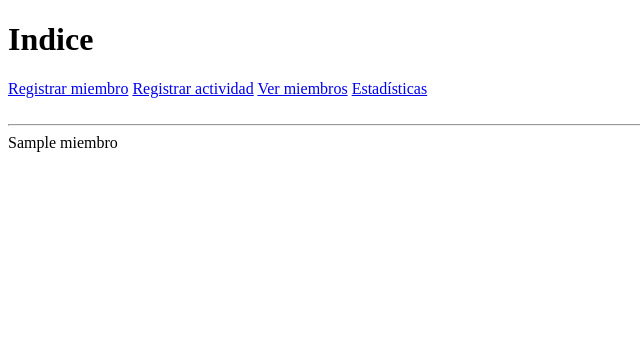
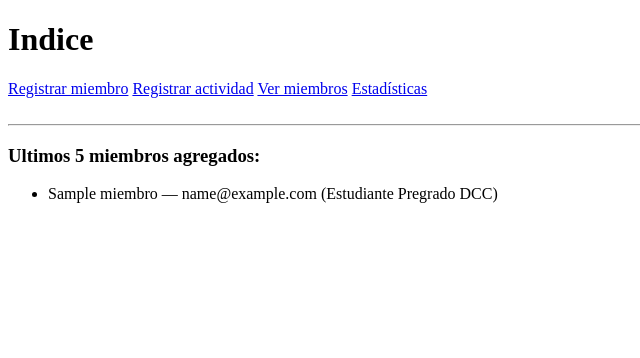
Before and after one commit to JosefinaE/desarrollo_web_josefina_errazuriz, a Flask app: page / in a window 1280 px wide. Shown: the top 358 px of the page, without its empty margins (0-640 px from the left). Run offline with Flask 3, Linux system fonts and the light colour scheme; tables that the repository leaves empty hold one stand-in row (values such as "Sample post").

Commit message:
minor changes

```diff
--- a/app.py
+++ b/app.py
@@ -7,6 +7,13 @@ from validators import validar_miembro
 
 app = Flask(__name__, template_folder="./templates", static_folder="./static")
 app.config["SECRET_KEY"] = "ñkdalksdo0akoriqworkdaslmlkadpñ"
+
+map_tipo_miembro = {
+    "estudiante_pre": "Estudiante Pregrado",
+    "estudiante_post": "Estudiante Postgrado",
+    "funcionario": "Funcionario",
+    "academico": "Academico",
+}
 
 
 def getSession():
@@ -21,7 +28,7 @@ def home():
     last_5_miembros = session.scalars(
         select(Miembro).order_by(Miembro.fecha_registro.desc()).limit(5)
     )
-    return render_template("index.html", miembros=last_5_miembros)
+    return render_template("index.html", miembros=last_5_miembros, map_tipo_miembro=map_tipo_miembro)
 
 
 @app.route("/register", methods=["POST", "GET"])
@@ -73,7 +80,10 @@ def registrar_actividad():
 
 @app.route("/")
 def listado_miembros():
-    return render_template("miembros.html")
+    session = getSession()
+    miembros = session.scalars(select(Miembro).order_by(Miembro.nombre)).all()
+
+    return render_template("miembros.html", miembros=miembros,map_tipo_miembro=map_tipo_miembro)
 
 
 @app.route("/")
--- a/templates/base.html
+++ b/templates/base.html
@@ -12,7 +12,7 @@
     <nav>
         <a href="{{url_for('registrar_miembro')}}">Registrar miembro</a>
         <a href="actividades.html">Registrar actividad</a>
-        <a href="miembros.html">Ver miembros</a>
+        <a href="{{url_for('listado_miembros')}}">Ver miembros</a>
         <a href="estadisticas.html">Estadísticas</a>
     </nav>
 </header>
--- a/templates/index.html
+++ b/templates/index.html
@@ -1,10 +1,11 @@
 {% extends "base.html" %}
 {% block content %}
 
-{% for m in miembros %}
-
-{{ m.nombre }}
-
-{% endfor %}
+<h3>Ultimos 5 miembros agregados: </h3>
+<ul id="lista-miembros">
+        {% for m in miembros %}
+        <li>{{m.nombre}} — {{m.email}} ({{map_tipo_miembro[m.tipo]}}{{" " + m.departamento if m.departamento else "" }})</li>
+        {% endfor %}
+</ul>
 
 {% endblock %}
--- a/templates/miembros.html
+++ b/templates/miembros.html
@@ -51,9 +51,9 @@
     <h2>Listado: </h2>
 
     <ul id="lista-miembros">
-        <li>Ana Pérez — ana@mail.com (Pre-grado)</li>
-        <li>Luis Soto — luis@mail.com (Académico)</li>
-        <li>María Rojas — maria@mail.com (Funcionario)</li>
+        {% for m in miembros %}
+        <li>{{m.nombre}} — {{m.email}} ({{map_tipo_miembro[m.tipo]}}{{" " + m.departamento if m.departamento else "" }})</li>
+        {% endfor %}
     </ul>
 
     <button id="prev">Anterior</button>
```
